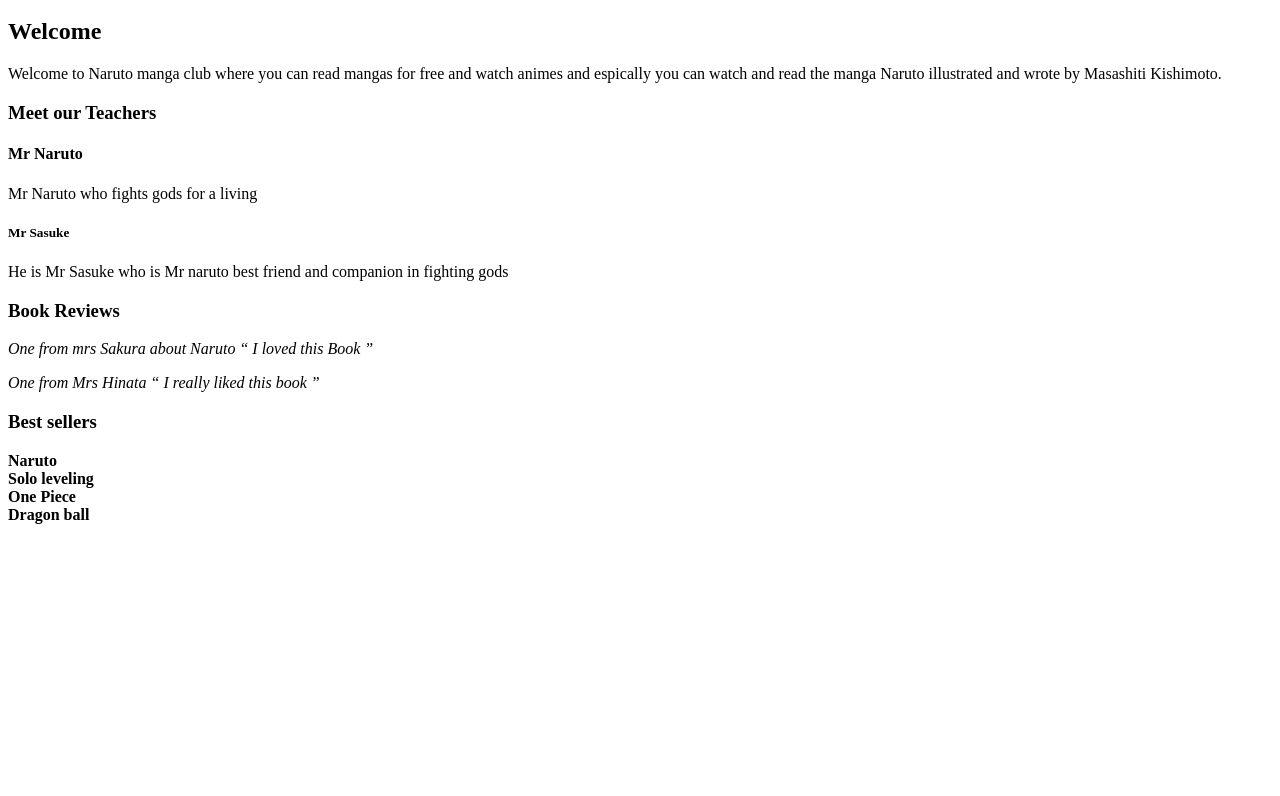
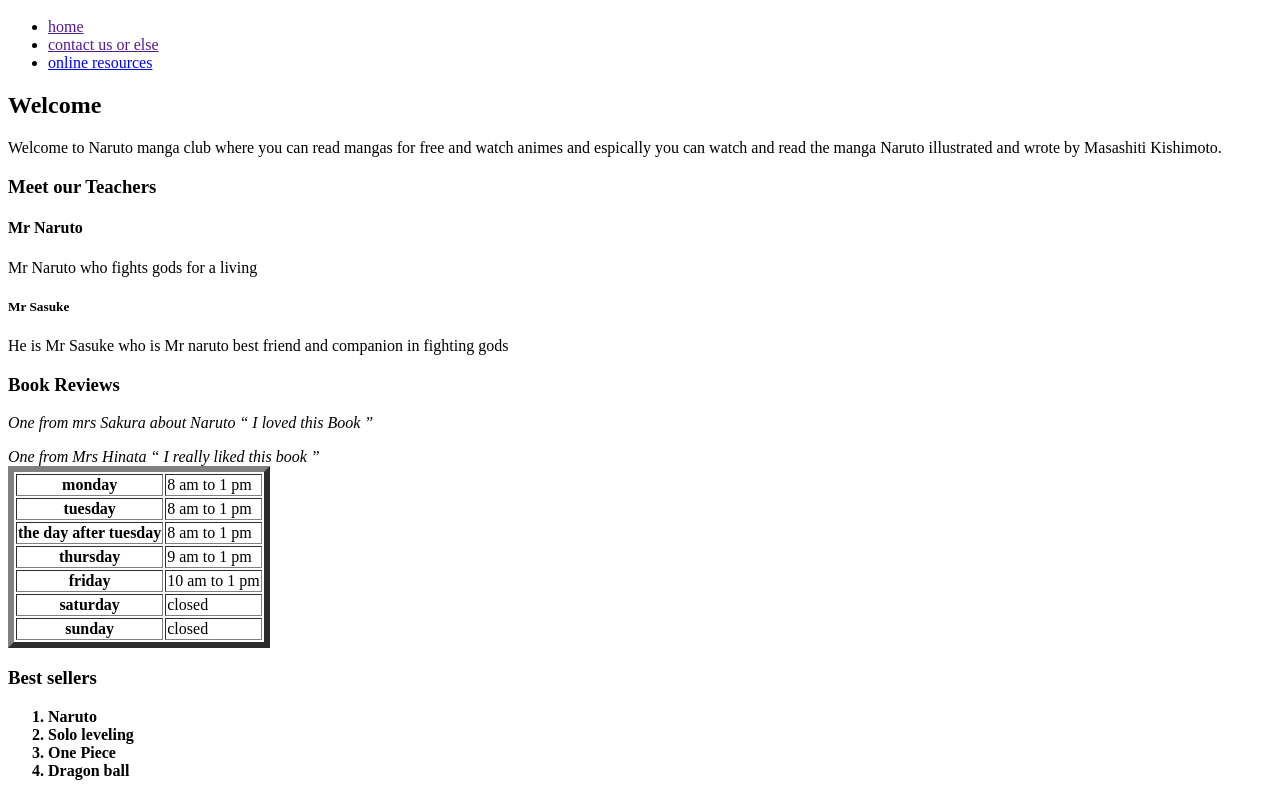
Before and after one commit to NARUTOisthebest12/Bookclub, a plain HTML site: page index.html in a window 1280 px wide. Shown: the part 48-844 px from the top of the page. Before the commit the page ends 800 px from the top, so only its background shows below. Drawn offline with Linux system fonts and the light colour scheme.

Commit message:
this a good bookclub

```diff
--- a/index.html
+++ b/index.html
@@ -9,6 +9,15 @@
      <h1>
 Naruto Manga club
      </h1>
+     <ul>
+        <li>
+            <a href="">home</a>
+                 </li>
+                <li>
+                    <a href="">contact us or else</a>   </li>
+                    <li>
+                        <a href="https://naruto-official.com/en">online resources</a>       </li>
+     </ul>
      <h2>
         Welcome
         </h2>
@@ -43,14 +52,68 @@
     <q>
         I really liked this book
     </q></i>
+    <table border="6px">
+        <tr>
+            <th>
+                monday
+            </th>
+            <td>
+                8 am to 1 pm
+            </td>
+        </tr>
+        <tr>
+            <th>
+                tuesday
+            </th>
+            <td>
+                8 am to 1 pm
+            </td>
+        </tr><tr>
+            <th>
+                the day after tuesday
+            </th>
+            <td>
+                8 am to 1 pm
+            </td>
+        </tr><tr>
+            <th>
+                thursday
+            </th>
+            <td>
+                9 am to 1 pm
+            </td>
+        </tr><tr>
+            <th>
+                friday
+            </th>
+            <td>
+                10 am to 1 pm
+            </td>
+        </tr><tr>
+            <th>
+                saturday
+            </th>
+            <td>
+                closed
+            </td>
+        </tr><tr>
+            <th>
+                sunday
+            </th>
+            <td>
+                closed
+            </td>
+        </tr>
+    </table>
     <h3>
         Best sellers
     </h3>
-    <p><b>
-        Naruto <br>
-        Solo leveling <br>
-        One Piece <br>
-        Dragon ball<br>
-    </p></b>
+    <ol><b>
+    <p>
+       <li> Naruto <br> </li>
+    <li>   Solo leveling <br> </li>
+        <li>  One Piece <br> </li>
+               <li>   Dragon ball<br> </li>
+    </p></ol></b>
     </body>
 </html>
```
